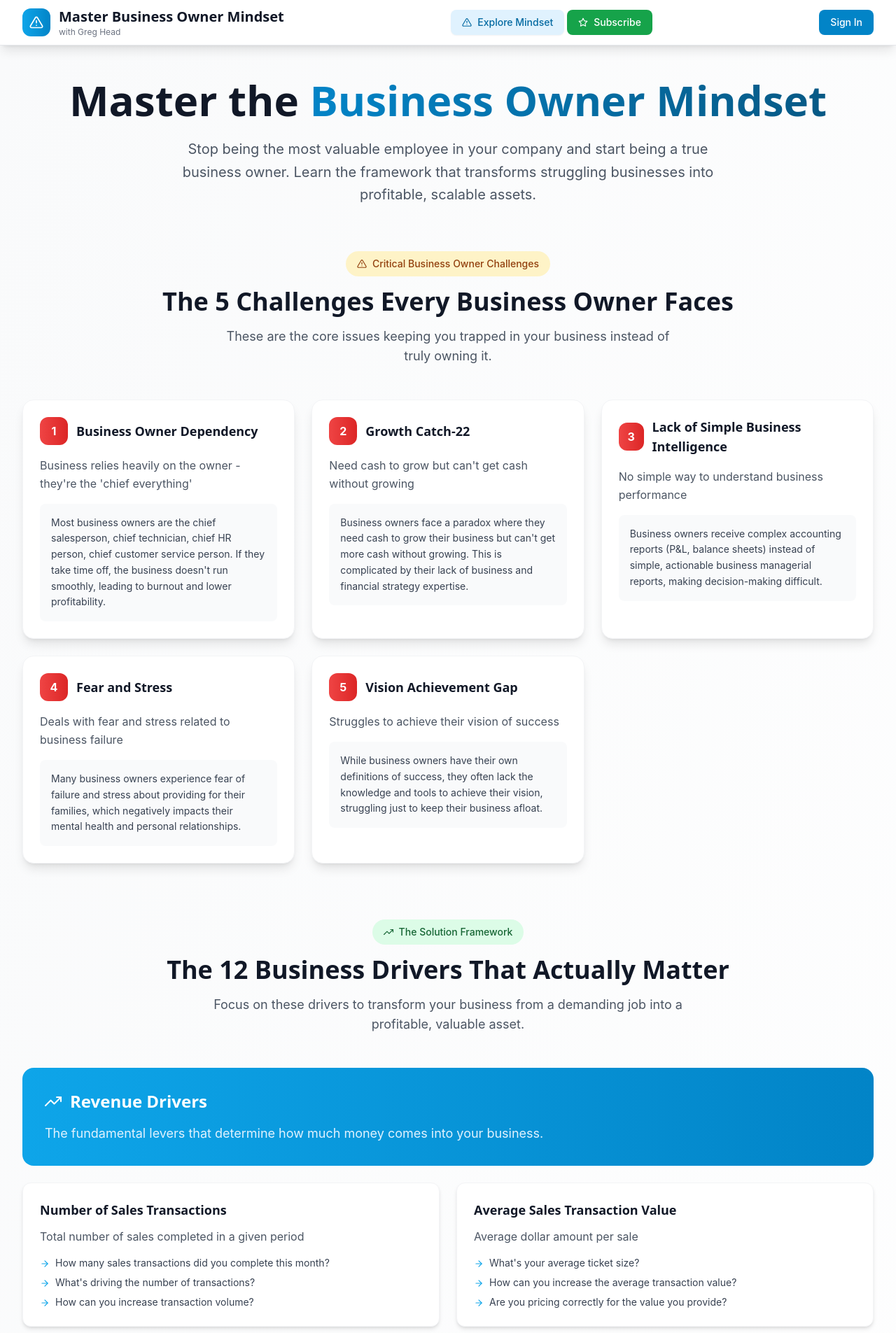
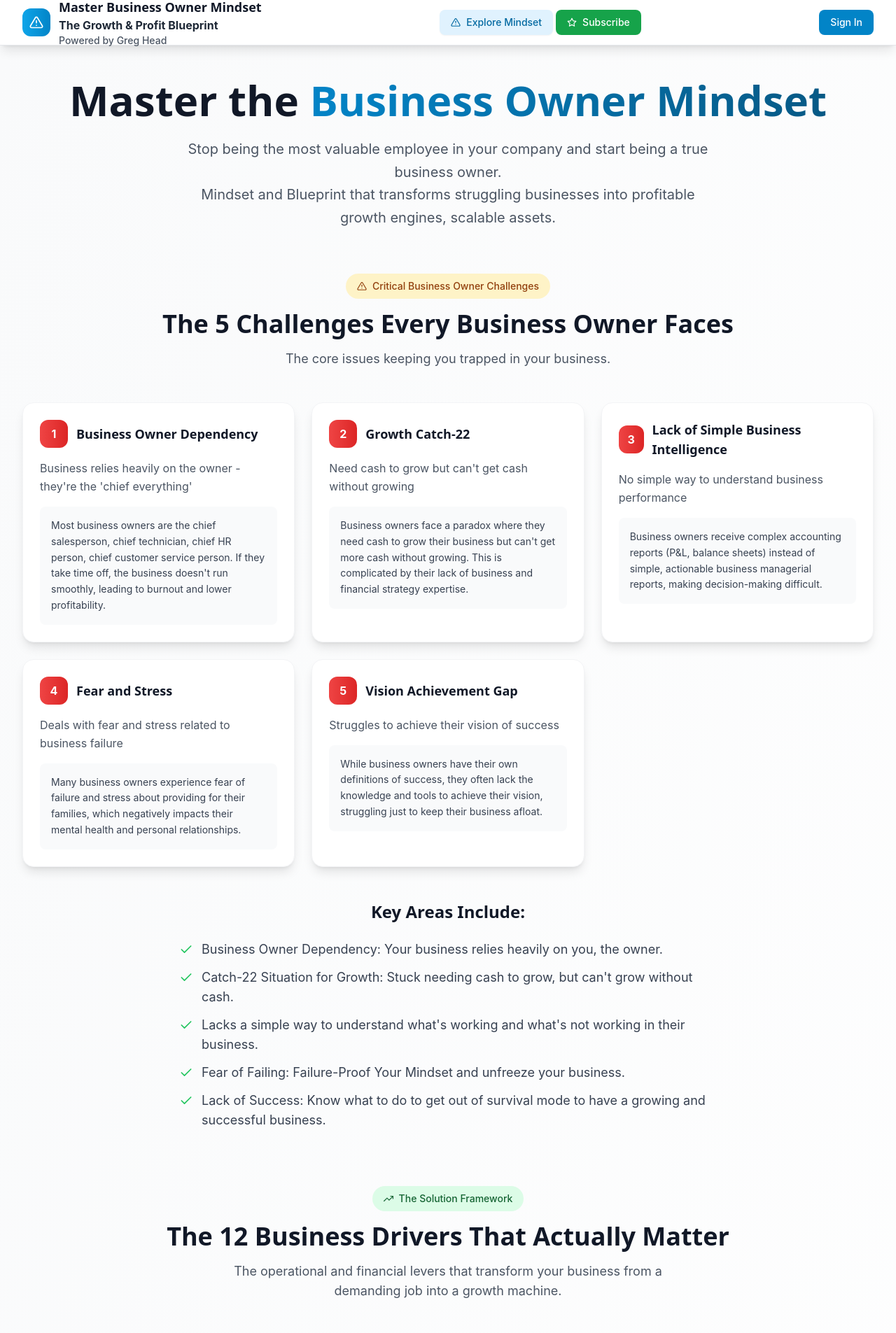
Before and after one commit to BBgreg/Business-Mindset-App-Development-6745, a React (Vite) app: page / in a window 1280 px wide. Shown: the top 1905 px of the page at 70% size. Built offline with nearby package versions, Linux system fonts and the light colour scheme.

Commit message:
Added files via Greta

```diff
--- a/src/components/Footer.jsx
+++ b/src/components/Footer.jsx
@@ -76,7 +76,7 @@ const Footer = () => {
         {/* Bottom Bar */}
         <div className="border-t border-gray-800 mt-8 pt-8 flex flex-col sm:flex-row justify-between items-center">
           <p className="text-gray-400 text-sm">
-            © 2026 Master Business Owner Mindset. All rights reserved.
+            © 2024 Master Business Owner Mindset. All rights reserved.
           </p>
           <div className="flex space-x-6 mt-4 sm:mt-0">
             <a href="#" className="text-gray-400 hover:text-white transition-colors text-sm">
--- a/src/components/Header.jsx
+++ b/src/components/Header.jsx
@@ -39,10 +39,15 @@ const Header = ({
               <SafeIcon icon={FiBrain} className="text-white text-xl" />
             </div>
             <div>
-              <h1 className="text-xl font-bold text-gray-900 font-heading">
+              <h1 className="text-lg font-bold text-gray-900 font-heading">
                 Master Business Owner Mindset
               </h1>
-              <p className="text-xs text-gray-500">with Greg Head</p>
+              <div className="text-md font-bold text-gray-800">
+                The Growth & Profit Blueprint
+              </div>
+              <div className="text-sm font-medium text-gray-600">
+                Powered by Greg Head
+              </div>
             </div>
           </motion.div>
 
--- a/src/components/sections/ExploreMindset.jsx
+++ b/src/components/sections/ExploreMindset.jsx
@@ -1,24 +1,19 @@
 import React from 'react';
-import { motion } from 'framer-motion';
+import {motion} from 'framer-motion';
 import SafeIcon from '../../common/SafeIcon';
 import * as FiIcons from 'react-icons/fi';
 
-const { FiAlertTriangle, FiTrendingUp, FiDollarSign, FiTarget, FiArrowRight, FiCheck } = FiIcons;
+const {FiAlertTriangle, FiTrendingUp, FiDollarSign, FiTarget, FiArrowRight, FiCheck} = FiIcons;
 
-const ExploreMindset = ({ knowledgeBase }) => {
+const ExploreMindset = ({knowledgeBase}) => {
   const containerVariants = {
-    hidden: { opacity: 0 },
-    visible: {
-      opacity: 1,
-      transition: {
-        staggerChildren: 0.1
-      }
-    }
+    hidden: {opacity: 0},
+    visible: {opacity: 1, transition: {staggerChildren: 0.1}}
   };
 
   const itemVariants = {
-    hidden: { opacity: 0, y: 20 },
-    visible: { opacity: 1, y: 0 }
+    hidden: {opacity: 0, y: 20},
+    visible: {opacity: 1, y: 0}
   };
 
   return (
@@ -27,9 +22,9 @@ const ExploreMindset = ({ knowledgeBase }) => {
         {/* Hero Section */}
         <motion.div
           className="text-center mb-16"
-          initial={{ opacity: 0, y: -20 }}
-          animate={{ opacity: 1, y: 0 }}
-          transition={{ duration: 0.6 }}
+          initial={{opacity: 0, y: -20}}
+          animate={{opacity: 1, y: 0}}
+          transition={{duration: 0.6}}
         >
           <h1 className="text-4xl md:text-6xl font-bold text-gray-900 mb-6 font-heading">
             Master the{' '}
@@ -39,7 +34,9 @@ const ExploreMindset = ({ knowledgeBase }) => {
           </h1>
           <p className="text-xl text-gray-600 max-w-3xl mx-auto leading-relaxed">
             Stop being the most valuable employee in your company and start being a true business owner.
-            Learn the framework that transforms struggling businesses into profitable, scalable assets.
+          </p>
+          <p className="text-xl text-gray-600 max-w-3xl mx-auto leading-relaxed">
+            Mindset and Blueprint that transforms struggling businesses into profitable growth engines, scalable assets.
           </p>
         </motion.div>
 
@@ -59,7 +56,7 @@ const ExploreMindset = ({ knowledgeBase }) => {
               The 5 Challenges Every Business Owner Faces
             </h2>
             <p className="text-lg text-gray-600 max-w-2xl mx-auto">
-              These are the core issues keeping you trapped in your business instead of truly owning it.
+              The core issues keeping you trapped in your business.
             </p>
           </motion.div>
 
@@ -69,7 +66,7 @@ const ExploreMindset = ({ knowledgeBase }) => {
                 key={challenge.id}
                 className="bg-white rounded-2xl p-6 shadow-lg hover:shadow-xl transition-all duration-300 border border-gray-100"
                 variants={itemVariants}
-                whileHover={{ y: -5 }}
+                whileHover={{y: -5}}
               >
                 <div className="flex items-center space-x-3 mb-4">
                   <div className="w-10 h-10 bg-gradient-to-r from-danger-500 to-danger-600 rounded-xl flex items-center justify-center text-white font-bold">
@@ -90,6 +87,35 @@ const ExploreMindset = ({ knowledgeBase }) => {
               </motion.div>
             ))}
           </div>
+
+          {/* Key Areas Include */}
+          <motion.div className="mt-12 text-center" variants={itemVariants}>
+            <h3 className="text-2xl font-bold text-gray-900 mb-6 font-heading">
+              Key Areas Include:
+            </h3>
+            <ul className="text-left max-w-3xl mx-auto space-y-3 text-lg text-gray-700">
+              <li className="flex items-start space-x-3">
+                <SafeIcon icon={FiCheck} className="text-success-500 text-xl mt-1 flex-shrink-0" />
+                <span>Business Owner Dependency: Your business relies heavily on you, the owner.</span>
+              </li>
+              <li className="flex items-start space-x-3">
+                <SafeIcon icon={FiCheck} className="text-success-500 text-xl mt-1 flex-shrink-0" />
+                <span>Catch-22 Situation for Growth: Stuck needing cash to grow, but can't grow without cash.</span>
+              </li>
+              <li className="flex items-start space-x-3">
+                <SafeIcon icon={FiCheck} className="text-success-500 text-xl mt-1 flex-shrink-0" />
+                <span>Lacks a simple way to understand what's working and what's not working in their business.</span>
+              </li>
+              <li className="flex items-start space-x-3">
+                <SafeIcon icon={FiCheck} className="text-success-500 text-xl mt-1 flex-shrink-0" />
+                <span>Fear of Failing: Failure-Proof Your Mindset and unfreeze your business.</span>
+              </li>
+              <li className="flex items-start space-x-3">
+                <SafeIcon icon={FiCheck} className="text-success-500 text-xl mt-1 flex-shrink-0" />
+                <span>Lack of Success: Know what to do to get out of survival mode to have a growing and successful business.</span>
+              </li>
+            </ul>
+          </motion.div>
         </motion.section>
 
         {/* 12 Business Drivers Section */}
@@ -108,7 +134,7 @@ const ExploreMindset = ({ knowledgeBase }) => {
               The 12 Business Drivers That Actually Matter
             </h2>
             <p className="text-lg text-gray-600 max-w-2xl mx-auto">
-              Focus on these drivers to transform your business from a demanding job into a profitable, valuable asset.
+              The operational and financial levers that transform your business from a demanding job into a growth machine.
             </p>
           </motion.div>
 
@@ -128,7 +154,7 @@ const ExploreMindset = ({ knowledgeBase }) => {
                 <motion.div
                   key={index}
                   className="bg-white rounded-xl p-6 shadow-md border border-gray-100"
-                  whileHover={{ scale: 1.02 }}
+                  whileHover={{scale: 1.02}}
                 >
                   <h4 className="text-lg font-semibold text-gray-900 mb-3 font-heading">
                     {driver.name}
@@ -155,7 +181,7 @@ const ExploreMindset = ({ knowledgeBase }) => {
                 <h3 className="text-2xl font-bold font-heading">Profit Drivers</h3>
               </div>
               <p className="text-success-100 text-lg">
-                Control these expenses to maximize what you keep from every dollar earned.
+                Drivers and Levers that directly impact how much money you make.
               </p>
             </div>
             <div className="grid grid-cols-1 md:grid-cols-2 gap-6">
@@ -163,7 +189,7 @@ const ExploreMindset = ({ knowledgeBase }) => {
                 <motion.div
                   key={index}
                   className="bg-white rounded-xl p-6 shadow-md border border-gray-100"
-                  whileHover={{ scale: 1.02 }}
+                  whileHover={{scale: 1.02}}
                 >
                   <h4 className="text-lg font-semibold text-gray-900 mb-3 font-heading">
                     {driver.name}
@@ -198,7 +224,7 @@ const ExploreMindset = ({ knowledgeBase }) => {
                 <motion.div
                   key={index}
                   className="bg-white rounded-xl p-6 shadow-md border border-gray-100"
-                  whileHover={{ scale: 1.02 }}
+                  whileHover={{scale: 1.02}}
                 >
                   <h4 className="text-lg font-semibold text-gray-900 mb-3 font-heading">
                     {driver.name}
@@ -233,14 +259,13 @@ const ExploreMindset = ({ knowledgeBase }) => {
               Battle-tested wisdom from someone who's walked the same path and built profitable, scalable businesses.
             </p>
           </motion.div>
-
           <div className="grid grid-cols-1 lg:grid-cols-2 gap-8">
             {knowledgeBase.keyInsights.map((insight, index) => (
               <motion.div
                 key={index}
                 className="bg-gradient-to-br from-gray-900 to-gray-800 rounded-2xl p-8 text-white"
                 variants={itemVariants}
-                whileHover={{ scale: 1.02 }}
+                whileHover={{scale: 1.02}}
               >
                 <h3 className="text-xl font-bold mb-4 text-primary-300 font-heading">
                   {insight.title}
@@ -258,23 +283,22 @@ const ExploreMindset = ({ knowledgeBase }) => {
 
         {/* CTA Section */}
         <motion.section
-          className="text-center"
-          initial={{ opacity: 0, y: 20 }}
-          animate={{ opacity: 1, y: 0 }}
-          transition={{ delay: 0.8 }}
+          className="text-center mb-16"
+          initial={{opacity: 0, y: 20}}
+          animate={{opacity: 1, y: 0}}
+          transition={{delay: 0.8}}
         >
           <div className="bg-gradient-to-r from-primary-600 to-primary-700 rounded-3xl p-12 text-white">
             <h2 className="text-3xl md:text-4xl font-bold mb-6 font-heading">
               Ready to Master Your Business?
             </h2>
             <p className="text-xl text-primary-100 mb-8 max-w-2xl mx-auto">
-              Get personalized insights and actionable advice using our AI-powered coaching system
-              trained on Greg Head's proven methodologies.
+              Get personalized insights and actionable advice using our AI-powered coaching system trained on Greg Head's proven methodologies.
             </p>
             <motion.button
               className="bg-white text-primary-700 px-8 py-4 rounded-xl font-semibold text-lg hover:bg-gray-50 transition-colors inline-flex items-center space-x-2"
-              whileHover={{ scale: 1.05 }}
-              whileTap={{ scale: 0.95 }}
+              whileHover={{scale: 1.05}}
+              whileTap={{scale: 0.95}}
               onClick={() => window.dispatchEvent(new CustomEvent('navigate-to-chatbot'))}
             >
               <span>Get AI Insights Now</span>
@@ -282,6 +306,18 @@ const ExploreMindset = ({ knowledgeBase }) => {
             </motion.button>
           </div>
         </motion.section>
+
+        {/* Concluding Statement */}
+        <motion.div
+          className="text-center mb-8"
+          initial={{opacity: 0, y: 20}}
+          animate={{opacity: 1, y: 0}}
+          transition={{delay: 1.0}}
+        >
+          <p className="text-xl text-gray-700 max-w-3xl mx-auto leading-relaxed font-medium">
+            The Blueprint to have what you always wanted, more money and more time with the family.
+          </p>
+        </motion.div>
       </div>
     </div>
   );
```
